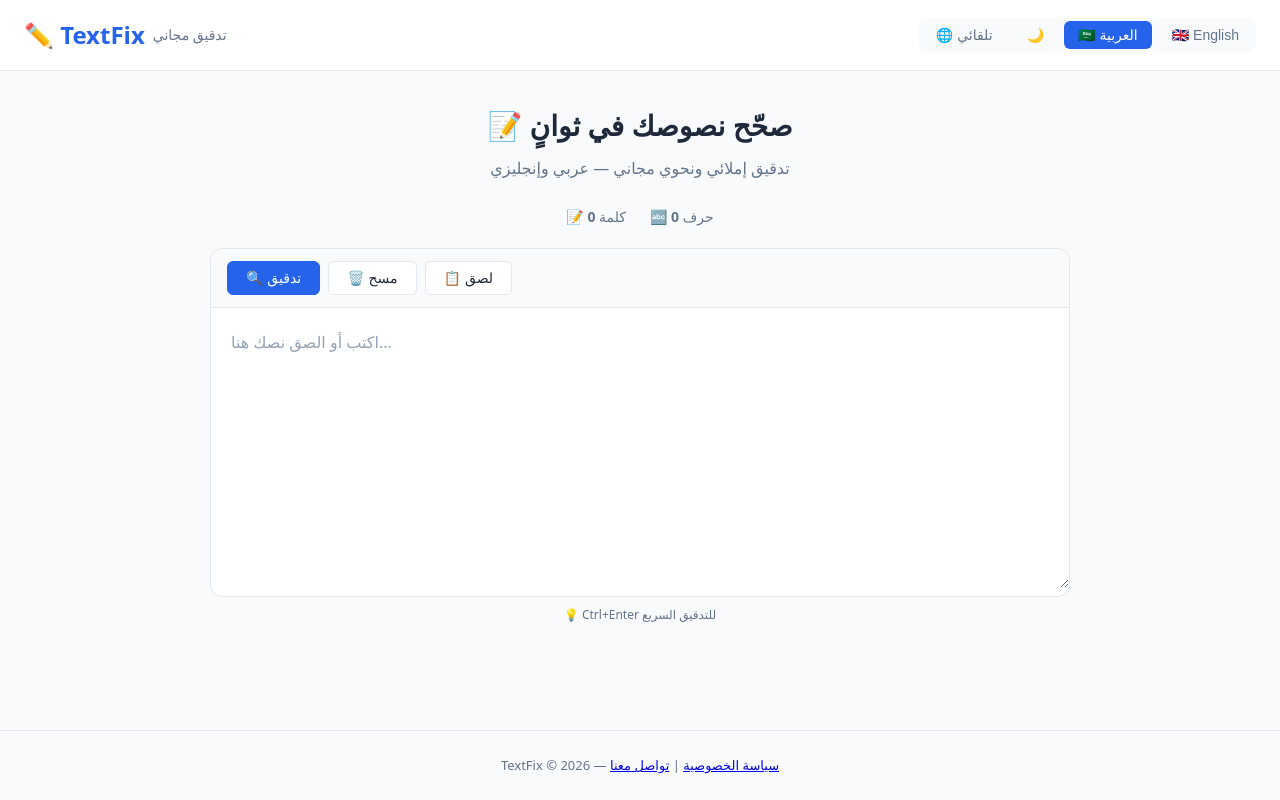
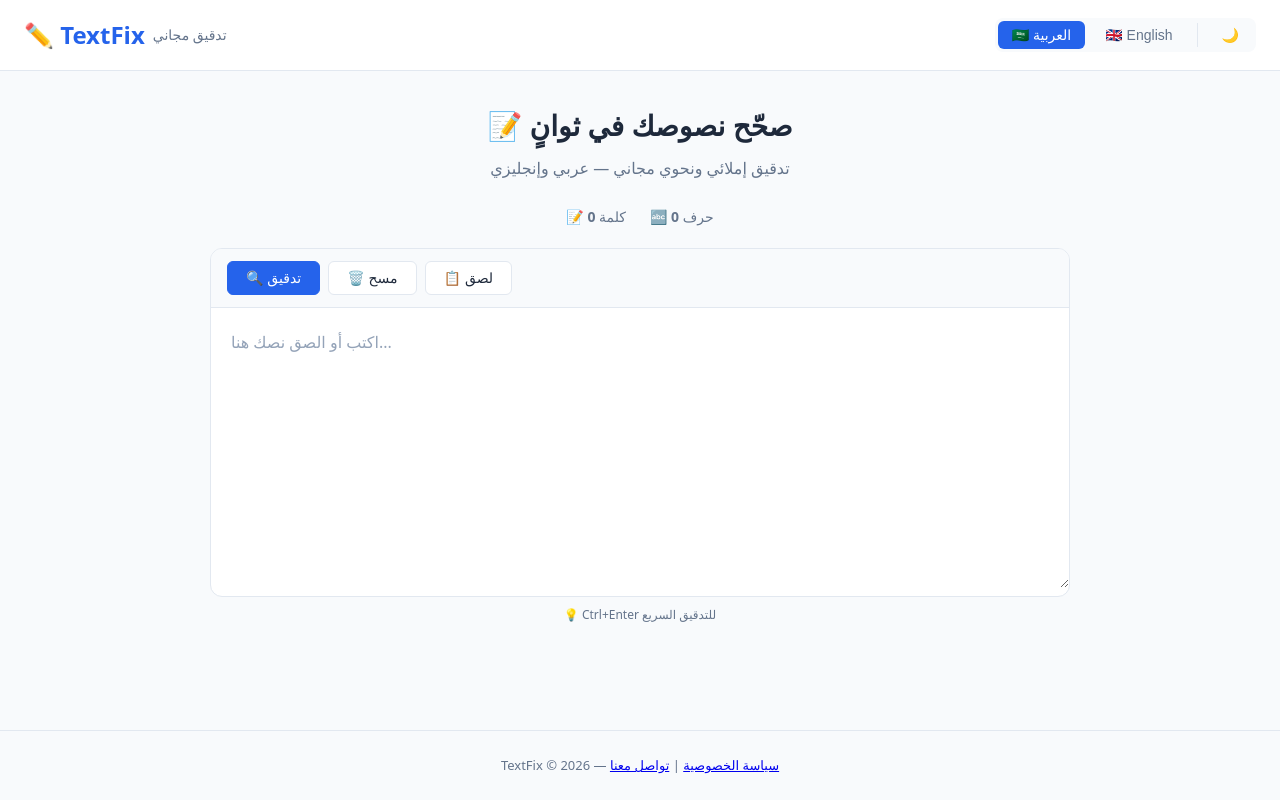
Before and after one commit to almrdahi1-boop/textfix, a plain HTML site: page index.html in a window 1280 px wide. Both pictures are taken after a click on the button "🇸🇦 العربية". Drawn offline with Linux system fonts and the light colour scheme.

Commit message:
feat: language toggle now updates hero, buttons, stats text to Ar/En

```diff
--- a/index.html
+++ b/index.html
@@ -55,10 +55,10 @@
 <header>
   <div class="logo">✏️ TextFix <span>تدقيق مجاني</span></div>
   <div class="toolbar">
-    <button class="tool-btn active" data-lang="auto">🌐 تلقائي</button>
+    <button class="tool-btn active" data-lang="ar">🇸🇦 العربية</button>
+    <button class="tool-btn" data-lang="en">🇬🇧 English</button>
+    <span style="width:1px;height:24px;background:var(--border);margin:0 4px;align-self:center"></span>
     <button class="tool-btn" id="themeBtn">🌙</button>
-    <button class="tool-btn" data-lang="ar">🇸🇦 العربية</button>
-    <button class="tool-btn" data-lang="en">🇬🇧 English</button>
   </div>
 </header>
 <main>
@@ -94,14 +94,42 @@
   const lb=document.getElementById('loadBar'),tb=document.getElementById('themeBtn');
   let lang='auto';
 
-  // Lang toggles — only toggle .active, never overwrite button text
+  // Lang toggles
   document.querySelectorAll('.tool-btn[data-lang]').forEach(b=>{
     b.onclick=()=>{
       document.querySelectorAll('.tool-btn[data-lang]').forEach(x=>x.classList.remove('active'));
       b.classList.add('active');
       lang=b.dataset.lang;
+      updateLang(lang);
     }
   });
+
+  function updateLang(l){
+    const heroH=document.querySelector('.hero h1'),heroP=document.querySelector('.hero p');
+    if(l==='en'){
+      heroH.textContent='📝 Fix Your Text in Seconds';
+      heroP.textContent='Free spelling & grammar checker — Arabic & English';
+      document.querySelector('.logo span').textContent='Free Check';
+      document.querySelector('.hint').textContent='💡 Ctrl+Enter for quick check';
+      goBtn.textContent='🔍 Check';
+      clrBtn.textContent='🗑️ Clear';
+      pstBtn.textContent='📋 Paste';
+      document.querySelector('.stats span:nth-child(1)').innerHTML='📝 <strong id="wds">0</strong> words';
+      document.querySelector('.stats span:nth-child(2)').innerHTML='🔤 <strong id="chs">0</strong> chars';
+    } else {
+      heroH.textContent='📝 صحّح نصوصك في ثوانٍ';
+      heroP.textContent='تدقيق إملائي ونحوي مجاني — عربي وإنجليزي';
+      document.querySelector('.logo span').textContent='تدقيق مجاني';
+      document.querySelector('.hint').textContent='💡 Ctrl+Enter للتدقيق السريع';
+      goBtn.textContent='🔍 تدقيق';
+      clrBtn.textContent='🗑️ مسح';
+      pstBtn.textContent='📋 لصق';
+      document.querySelector('.stats span:nth-child(1)').innerHTML='📝 <strong id="wds">0</strong> كلمة';
+      document.querySelector('.stats span:nth-child(2)').innerHTML='🔤 <strong id="chs">0</strong> حرف';
+    }
+    wds=document.getElementById('wds');
+    chs=document.getElementById('chs');
+  }
 
   function stats(t,n){
     const v=t||txt.value;
```
